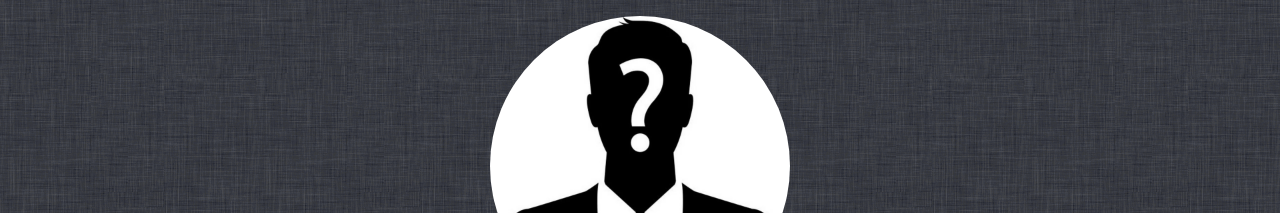
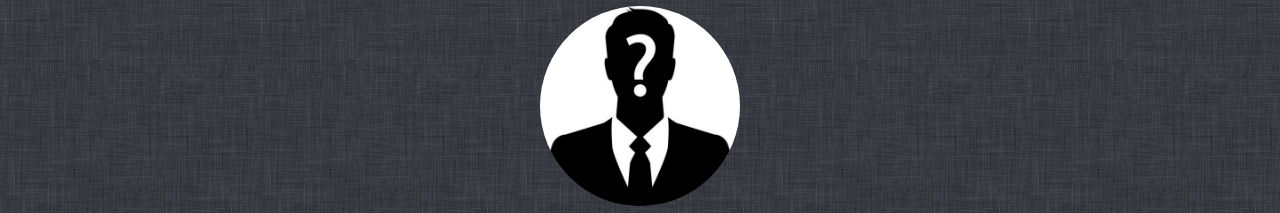
Before and after one commit to Sepehr79/Sepehr79.github.io, a plain HTML site: page index.html in a window 1280 px wide. Shown: the part 561-774 px from the top of the page. Drawn offline with nearby package versions, Linux system fonts and the light colour scheme.

Commit message:
my image align

```diff
--- a/index.html
+++ b/index.html
@@ -21,7 +21,7 @@
             <section id="prof">
                 <h1 class="header" style="font-size: 24px">About me</h1>
                 <div class="mainProf">
-                    <img style="width: 300px;height: 300px" src="images/Unknown_person.webp" alt="my image"><br>
+                    <img style="width: 200px;height: 200px;text-align: center;margin: 0" src="images/Unknown_person.webp" alt="my image"><br>
                     <p>Mohammad sepehr mollaei, <br>interested in programming and learning new things!</p>
                 </div>
             </section>
```
